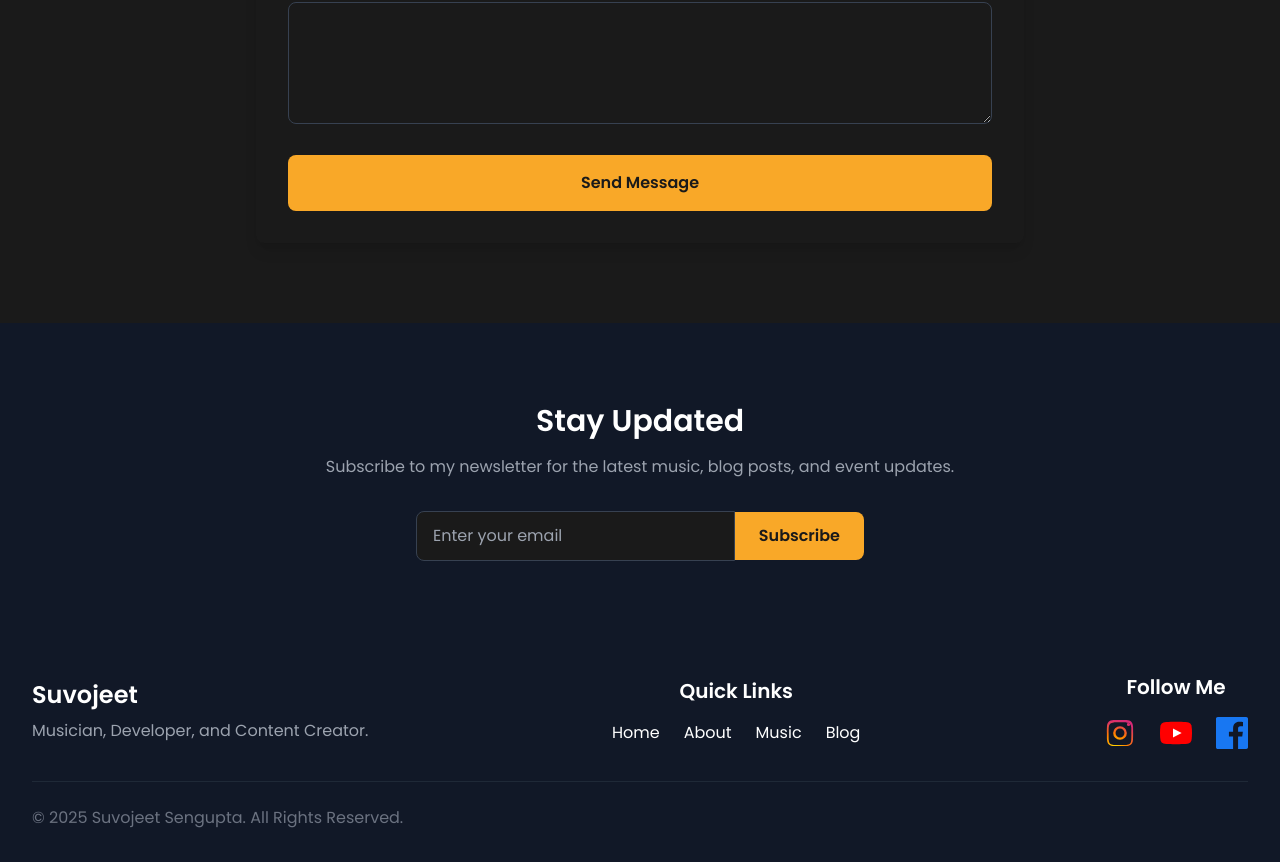
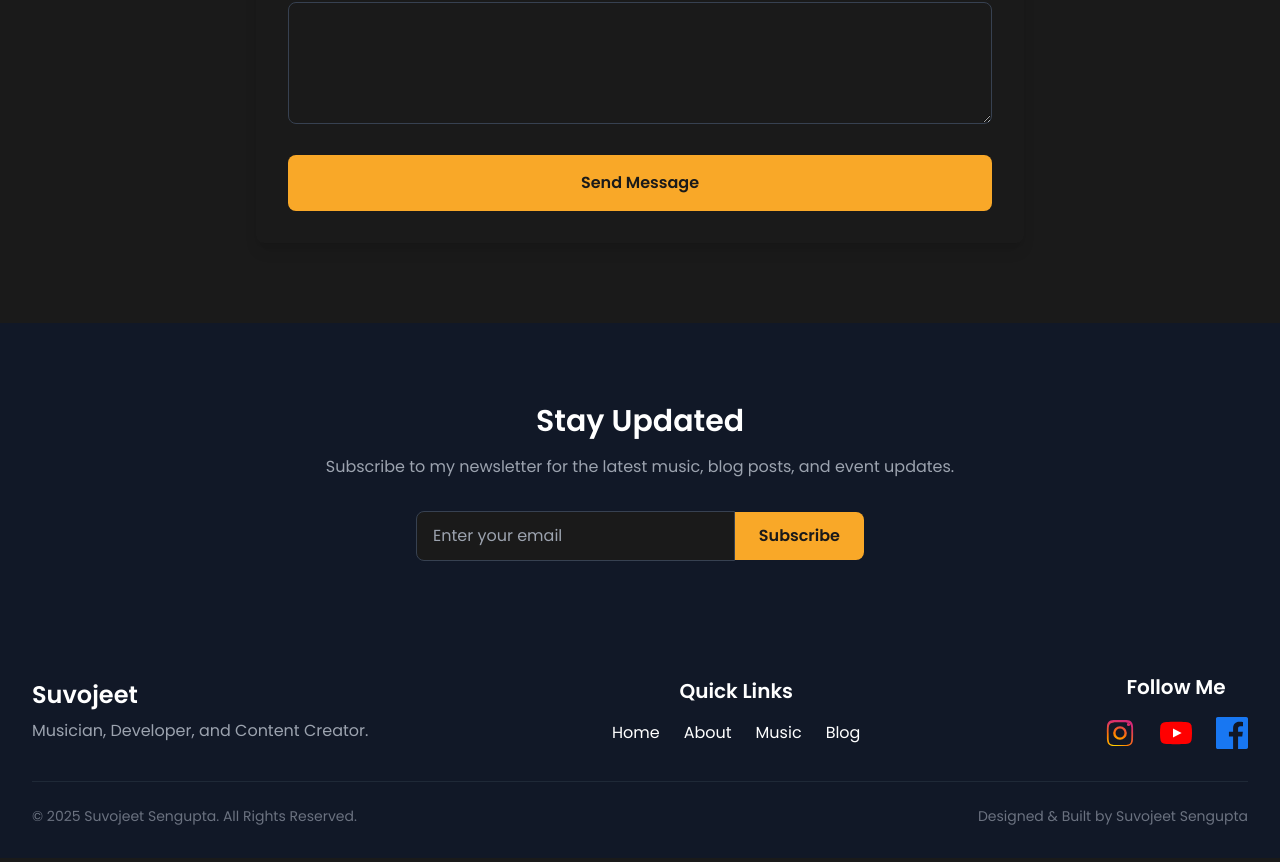
Before and after one commit to suvojeet-sengupta/Suvojeet_Sengupta, a React (Create React App) app: page / in a window 1280 px wide. Shown: the part 2360-3222 px from the top of the page. Built offline with nearby package versions, Linux system fonts and the light colour scheme; no server answers.

Commit message:
feat(footer): improve footer design and add developer credit

```diff
--- a/src/components/Footer.js
+++ b/src/components/Footer.js
@@ -44,8 +44,19 @@ const Footer = () => {
           </div>
         </div>
         <div className="mt-8 border-t border-gray-800 pt-6 flex flex-col sm:flex-row justify-between items-center text-gray-500">
-          <p>
+          <p className="text-sm">
             &copy; {new Date().getFullYear()} Suvojeet Sengupta. All Rights Reserved.
+          </p>
+          <p className="text-sm mt-4 sm:mt-0">
+            Designed & Built by{' '}
+            <a
+              href="https://github.com/suvojit213"
+              target="_blank"
+              rel="noopener noreferrer"
+              className="hover:text-primary transition-colors"
+            >
+              Suvojeet Sengupta
+            </a>
           </p>
           <div className="md:hidden mt-4 sm:mt-0">
             {visitorCount > 0 && <LiveIndicator count={visitorCount} text={visitorCount === 1 ? 'visitor online' : 'visitors online'} />}
```
